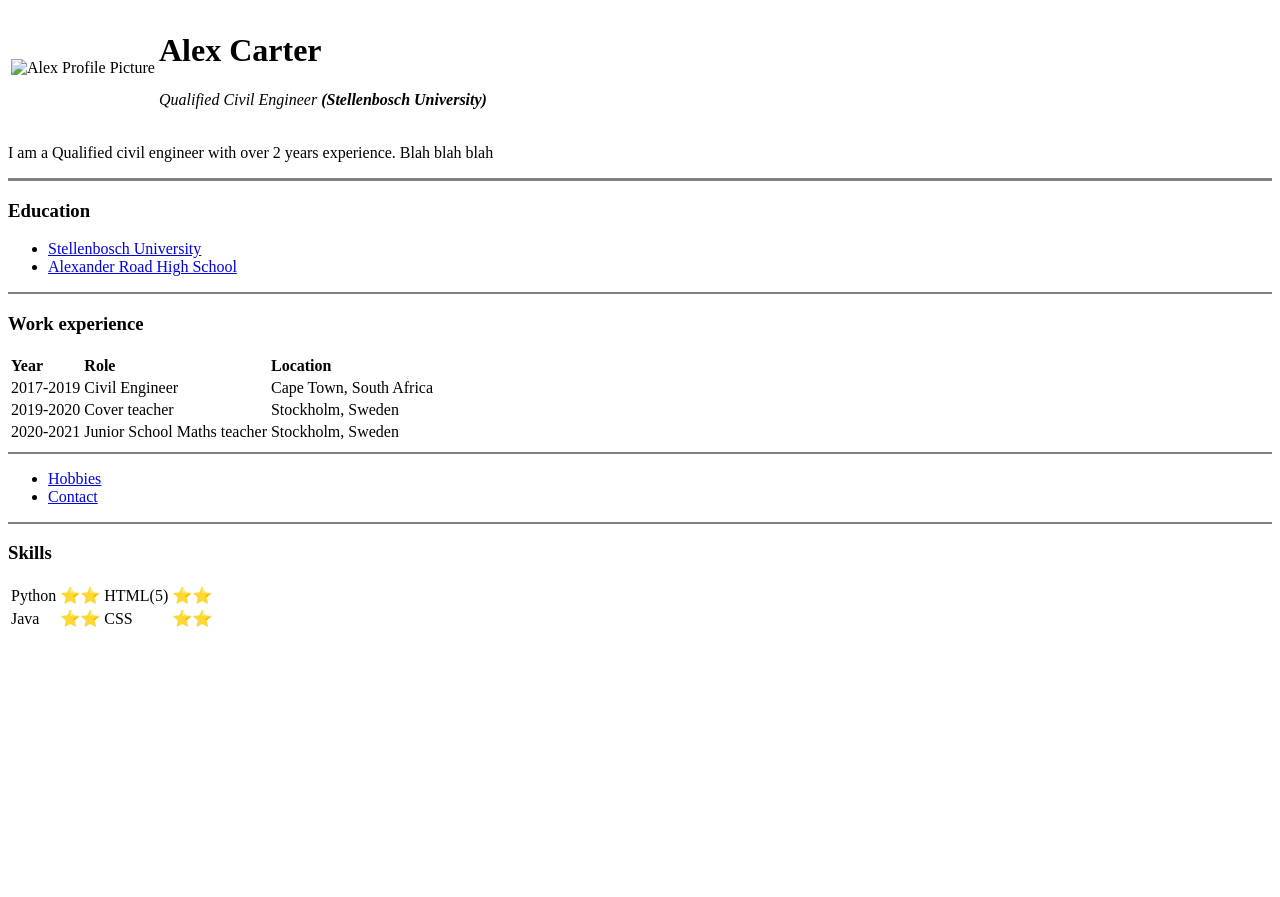
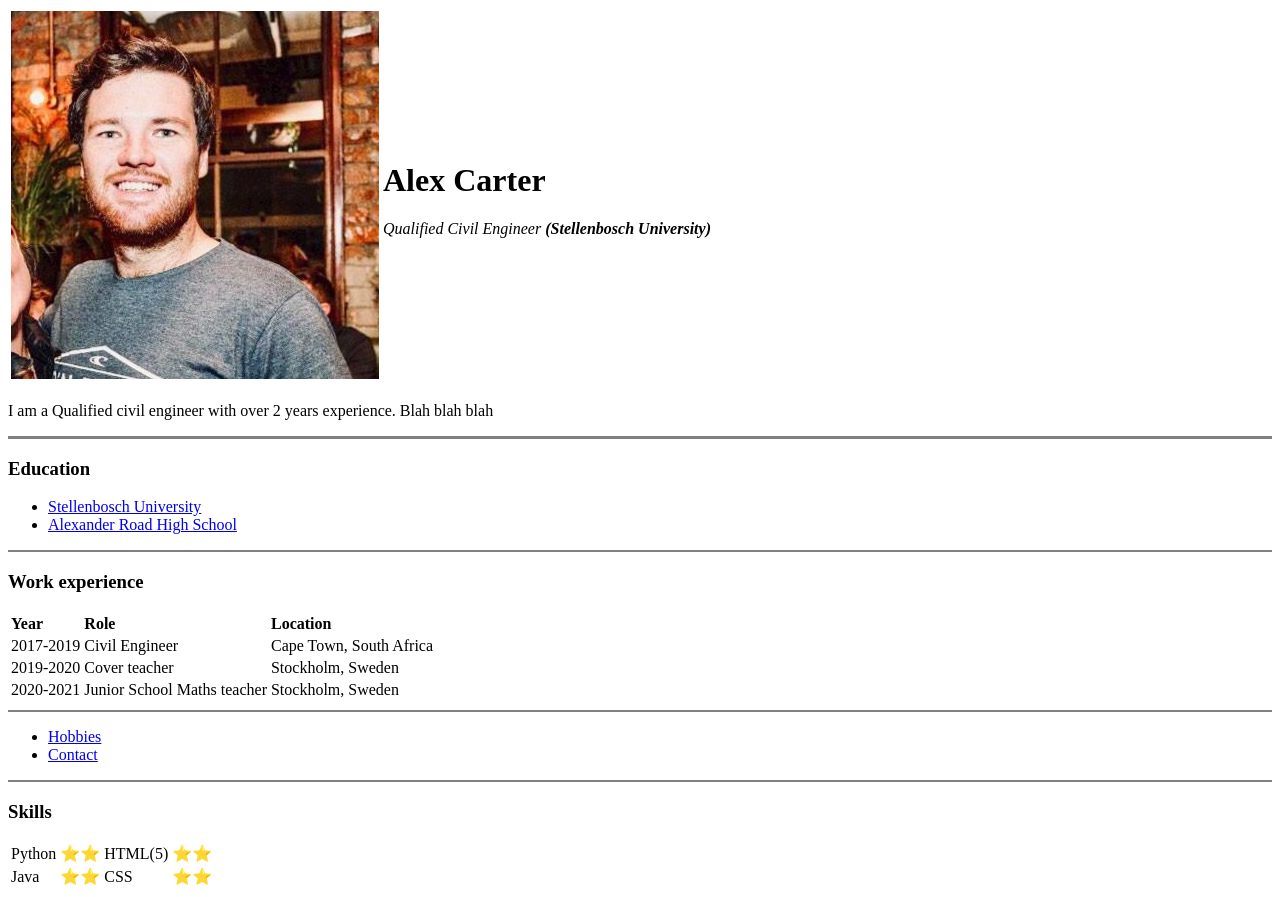
Before and after one commit to AliJayCarter/CV2, a plain HTML site: page index.html in a window 1280 px wide. Before the commit the page ends 800 px from the top, so only its background shows below. Drawn offline with Linux system fonts and the light colour scheme; the site is published under a folder, as on GitHub Pages, so addresses that start at the root find nothing.

Commit message:
Update index.html

```diff
--- a/index.html
+++ b/index.html
@@ -8,7 +8,7 @@
 
 <body>
   <table>
-    <td><img src="/ProfilePic.png" alt="Alex Profile Picture"></td>
+    <td><img src="ProfilePic.png" alt="Alex Profile Picture"></td>
     <td>
       <h1>Alex Carter</h1>
       <p><em>Qualified Civil Engineer <strong>(Stellenbosch University)</strong></em></p>
```
